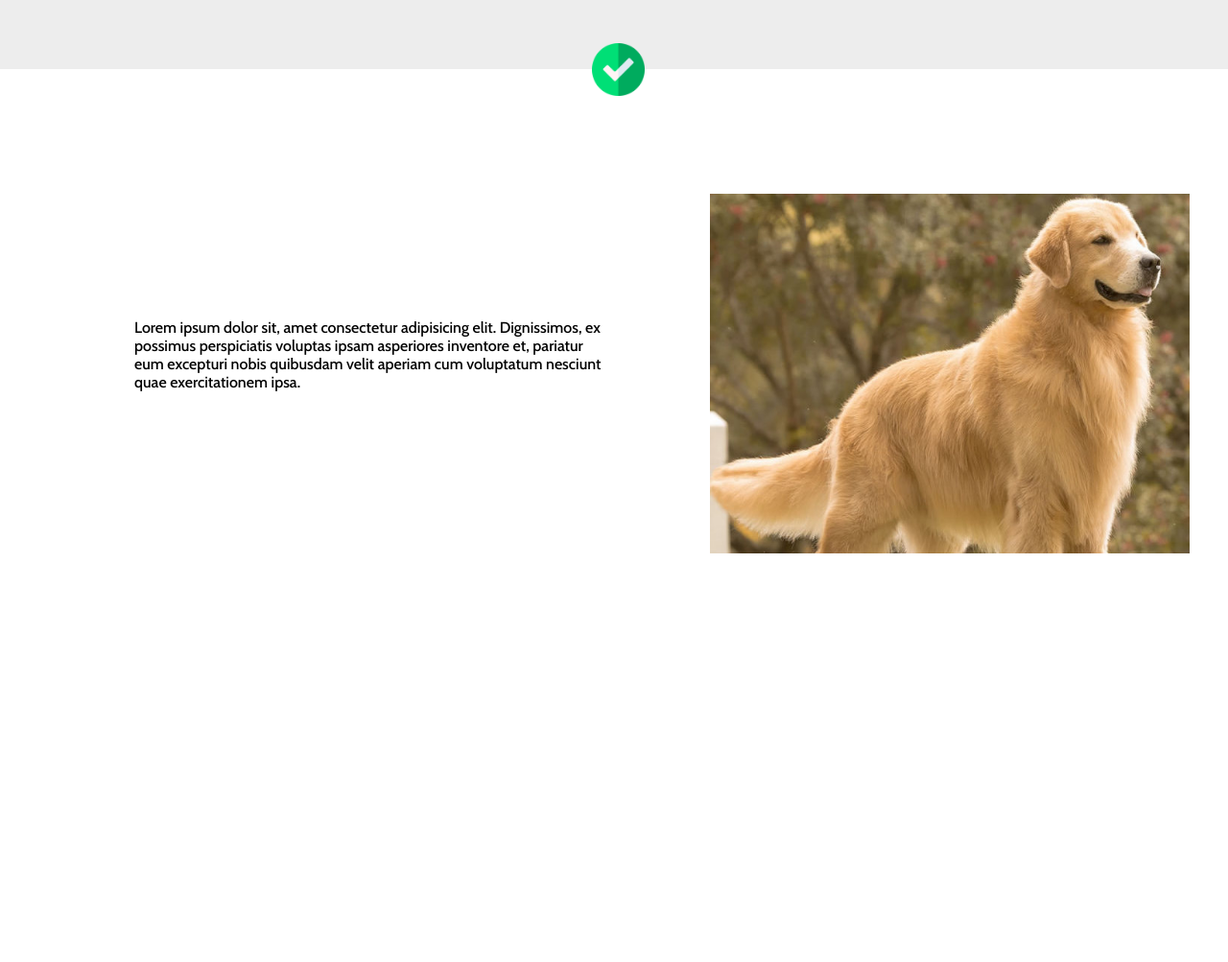
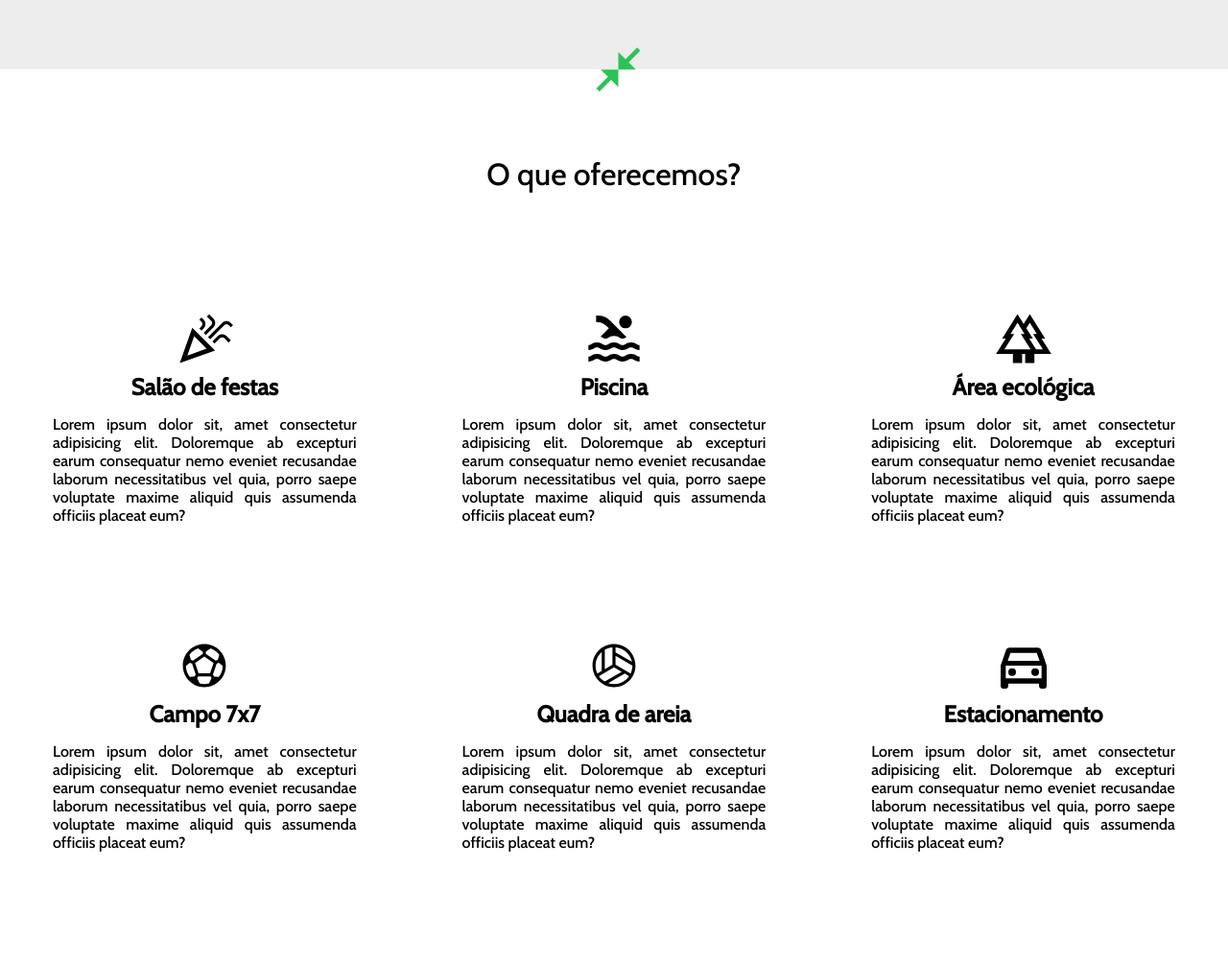
Before and after one commit to bernardcavaleiro/BdP-LadingPage, a plain HTML site: page Meu-Site/index.html in a window 1280 px wide. Shown: the part 1280-2283 px from the top of the page at 96% size. Before the commit the page ends 1947 px from the top, so only its background shows below. Drawn offline with nearby package versions, Linux system fonts and the light colour scheme.

Commit message:
add box1 and box2

```diff
--- a/Meu-Site/css/style.css
+++ b/Meu-Site/css/style.css
@@ -152,24 +152,39 @@ input[type=text]{
     top: 78px;
     width: 55px;
     height: 55px;
-    background-image: url('../images/arrow.png');
+    background-image: url('../images/arrow.svg');
     background-size: 100% 100%;
+
 }
 
-.container-3{
-    padding: 50px 0;
-    background-color: white;
+.section-1{
+    padding: 90px 0;
 }
 
-.container-3 p{
-    margin: auto;
-    padding: 100px;
+.section-1 h1{
+    text-align: center;
+    font-weight: normal;
 }
 
-.container-3 img{
+.box1{
+    margin-top: 70px;
+    text-align: center;
+    float: left;
+    width: 33.33%;
+    padding: 50px;
+    padding-bottom: 50px;
+}
+
+.box1 p, .box2 p{
     display: inline-block;
-    width: 500px;
-    height: auto;
-    padding: 40px 0;
-    margin-top: 40px;
+    text-align: justify;
+    padding: 15px 5px;
 }
+
+.box2{
+    text-align: center;
+    float: left;
+    width: 33.33%;
+    padding: 50px;
+    padding-bottom: 100px;
+}
--- a/Meu-Site/index.html
+++ b/Meu-Site/index.html
@@ -1,7 +1,7 @@
 <!DOCTYPE html>
 <html lang="pt-br">
 <head>
-    <title>SITE TESTE</title>
+    <title>TESTE</title>
     <meta charset="UTF-8"/>
     <meta http-equiv="X-UA-Compatible" content="IE=edge" />
     <meta name="viewport" content="width=device-width, initial-scale=1.0" />
@@ -59,19 +59,44 @@
             <img src="images/dog1.png">
             <p>Lorem ipsum dolor sit, amet consectetur adipisicing elit. Dignissimos, ex possimus perspiciatis voluptas ipsam asperiores inventore et, pariatur eum excepturi nobis quibusdam velit aperiam cum voluptatum nesciunt quae exercitationem ipsa.</p>
         </div><!--center-->
-
-        <div class="arrow">
-
-        </div>
-
+    <div class="arrow"></div><!--arrow-->
     </div><!--container-2-->
 
-    <div class="container-3">
-        <div class="center">
-            <p>Lorem ipsum dolor sit, amet consectetur adipisicing elit. Dignissimos, ex possimus perspiciatis voluptas ipsam asperiores inventore et, pariatur eum excepturi nobis quibusdam velit aperiam cum voluptatum nesciunt quae exercitationem ipsa.</p>
-            <img src="images/dog1.png">
-        </div><!--center-->
-    </div><!--container-2-->
+    <div class="section-1">
+        <h1>O que oferecemos?</h1>
+            <div class="box1">
+                <div><img src="images/party.svg" /></div>
+                    <h2>Salão de festas</h2>
+                    <p>Lorem ipsum dolor sit, amet consectetur adipisicing elit. Doloremque ab excepturi earum consequatur nemo eveniet recusandae laborum necessitatibus vel quia, porro saepe voluptate maxime aliquid quis assumenda officiis placeat eum?</p>
+            </div><!--box1-->
+            <div class="box1">
+                <div><img src="images/pool.svg" /></div>
+                    <h2>Piscina</h2>
+                    <p>Lorem ipsum dolor sit, amet consectetur adipisicing elit. Doloremque ab excepturi earum consequatur nemo eveniet recusandae laborum necessitatibus vel quia, porro saepe voluptate maxime aliquid quis assumenda officiis placeat eum?</p>
+            </div><!--box1-->
+            <div class="box1">
+                <div><img src="images/pinheiro.svg" /></div>
+                    <h2>Área ecológica</h2>
+                    <p>Lorem ipsum dolor sit, amet consectetur adipisicing elit. Doloremque ab excepturi earum consequatur nemo eveniet recusandae laborum necessitatibus vel quia, porro saepe voluptate maxime aliquid quis assumenda officiis placeat eum?</p>
+            </div><!--box1-->
+
+            <div class="box2">
+                <div><img src="images/soccer.svg" /></div>
+                    <h2>Campo 7x7</h2>
+                    <p>Lorem ipsum dolor sit, amet consectetur adipisicing elit. Doloremque ab excepturi earum consequatur nemo eveniet recusandae laborum necessitatibus vel quia, porro saepe voluptate maxime aliquid quis assumenda officiis placeat eum?</p>
+            </div><!--box2-->
+            <div class="box2">
+                <div><img src="images/volleyball.svg" /></div>
+                    <h2>Quadra de areia</h2>
+                    <p>Lorem ipsum dolor sit, amet consectetur adipisicing elit. Doloremque ab excepturi earum consequatur nemo eveniet recusandae laborum necessitatibus vel quia, porro saepe voluptate maxime aliquid quis assumenda officiis placeat eum?</p>
+            </div><!--box2-->
+            <div class="box2">
+                <div><img src="images/parking.svg" /></div>
+                    <h2>Estacionamento</h2>
+                    <p>Lorem ipsum dolor sit, amet consectetur adipisicing elit. Doloremque ab excepturi earum consequatur nemo eveniet recusandae laborum necessitatibus vel quia, porro saepe voluptate maxime aliquid quis assumenda officiis placeat eum?</p>
+            </div><!--box2-->
+
+    </div><!--section-1-->
 
 </body>
 </html>
```
Also changed, not shown: Meu-Site/images/arrow.png (deleted), Meu-Site/images/arrow.svg (added), Meu-Site/images/parking.svg (added), Meu-Site/images/party.svg (added), Meu-Site/images/pinheiro.svg (added), Meu-Site/images/pool.svg (added), Meu-Site/images/soccer.svg (added), Meu-Site/images/volleyball.svg (added).
